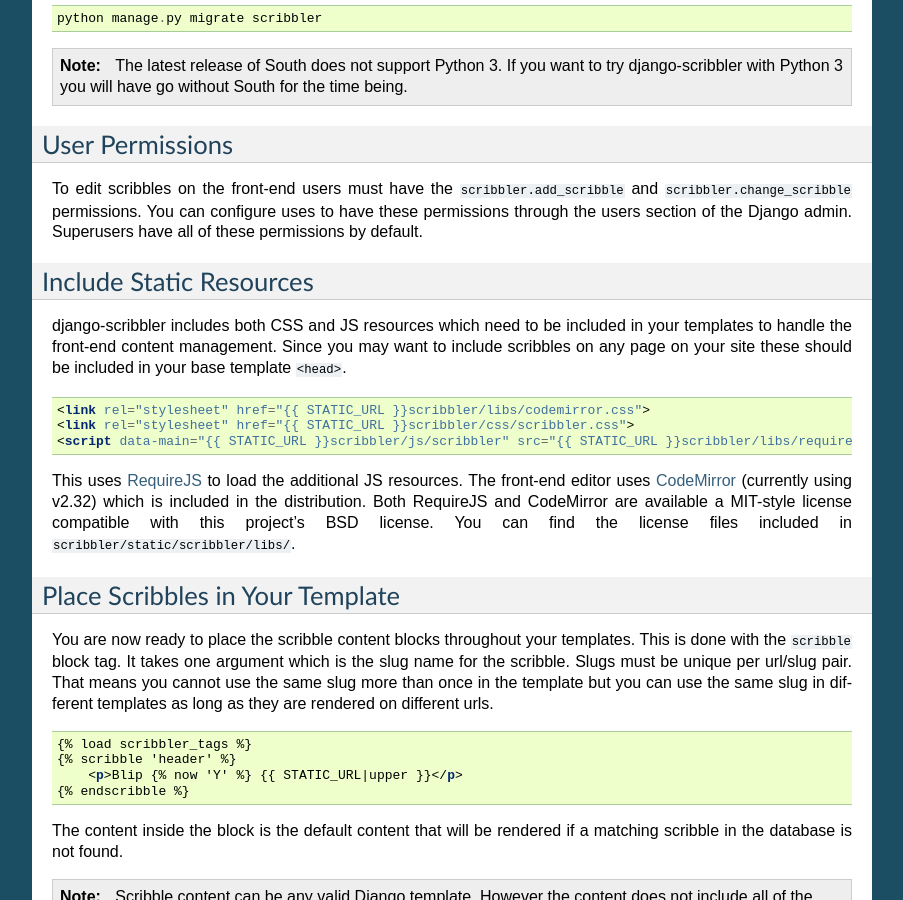
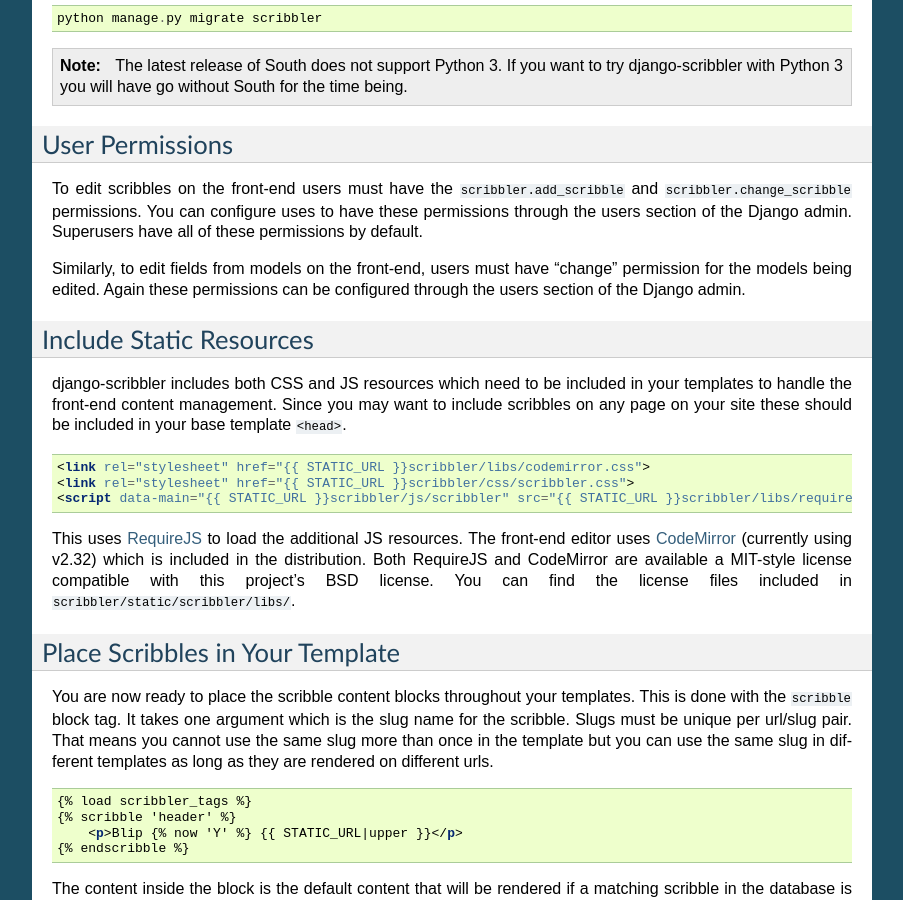
Before and after one commit to caktus/django-scribbler, a Sphinx documentation site: the page built from docs/quick-start.rst, in a window 1280 px wide and 900 px high, scrolled down 1103 px. Shown: the whole window, without its empty margins (198-1101 px from the left). Built offline with Sphinx 7.4.7, drawn with Linux system fonts in a browser that asks for light colours.

Commit message:
A couple more doc mentions for scribble fields.

```diff
--- a/README.rst
+++ b/README.rst
@@ -17,6 +17,7 @@ Features
 --------------------------------------
 
 - Simple template tag for defining snippet blocks with default text
+- Template tag for displaying and editing fields from arbitrary models
 - Front-end editing of snippets with the powerful `CodeMirror <http://codemirror.net/>`_ editor
 - Live in-place preview of content while editing
 - The full power of the Django template language in the snippet blocks
--- a/docs/quick-start.rst
+++ b/docs/quick-start.rst
@@ -84,6 +84,10 @@ and ``scribbler.change_scribble`` permissions. You can configure uses to have
 these permissions through the users section of the Django admin. Superusers have
 all of these permissions by default.
 
+Similarly, to edit fields from models on the front-end, users must have "change"
+permission for the models being edited. Again these permissions can be configured
+through the users section of the Django admin.
+
 
 Include Static Resources
 ------------------------------------
```
